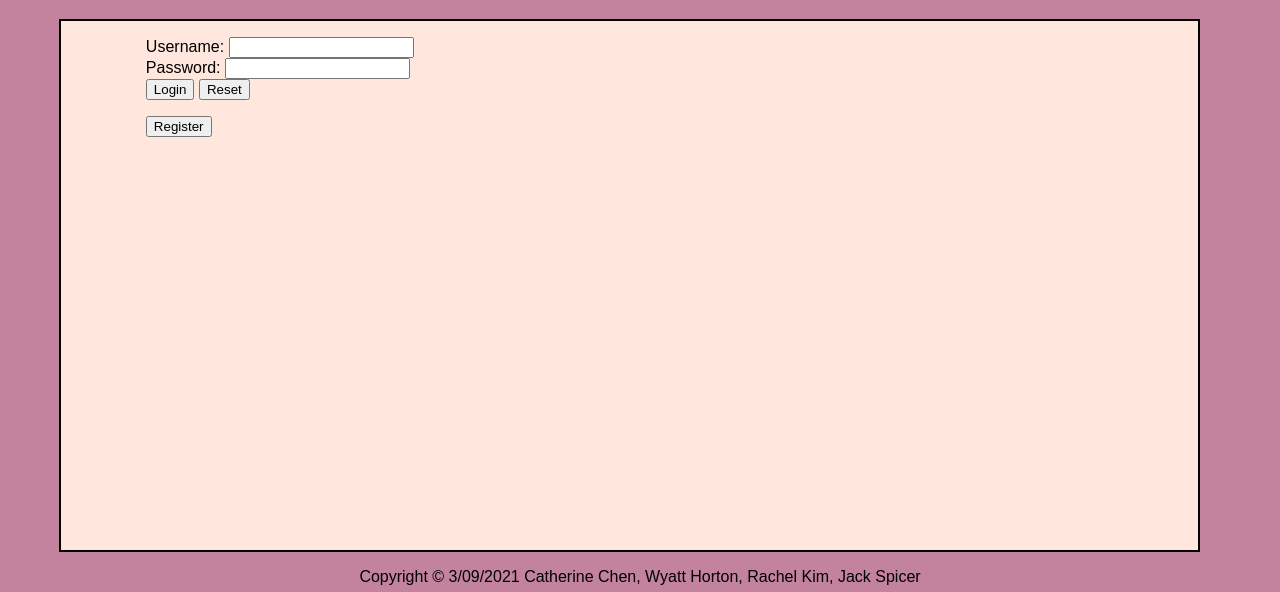
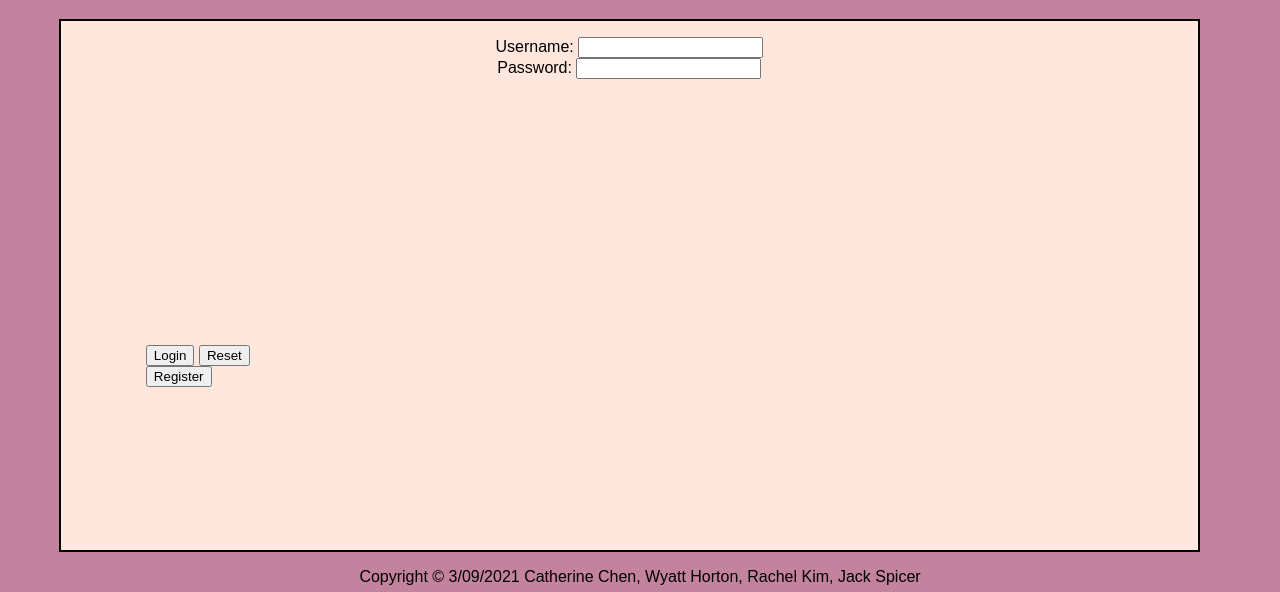
Before and after one commit to hortonwhy/-Travel, a PHP site: page /anime.php in a window 1280 px wide. Shown: the part 98-690 px from the top of the page. Run offline with PHP 8.4, Linux system fonts and the light colour scheme; data that the repository does not hold is empty.

Commit message:
Login CSS

```diff
--- a/anime.php
+++ b/anime.php
@@ -61,9 +61,11 @@ if (!isset($_SESSION["loggedIn"])) {
         <div id="description">
             <p>
             <div id="map">
+            <div id = "login">
               <form method='post' action="./anime.php">
 		<label>Username: <input type="text" name="username"></label> <br>
 		<label>Password: <input type="password" name="password"></label> <br>
+            </div>
 
 		<input type="submit" value="Login">
 		<input type="reset" value="Reset">
--- a/main.css
+++ b/main.css
@@ -86,6 +86,14 @@ svg .niigata:hover path.niigata{
   margin: 10px auto;
   /*height: 80vh;*/
   height: 60%;
+}
+
+#login {
+  width: 85%;
+  margin: 10px auto;
+  height: 60%;
+  text-align:center;
+  align:center;
 }
 
 #description {
```
